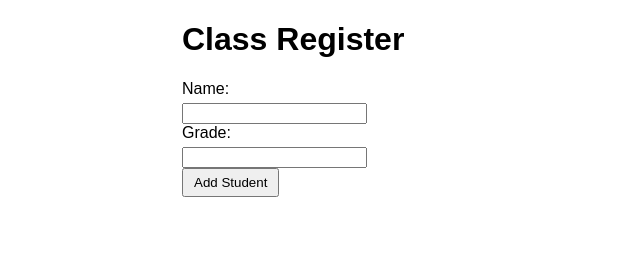
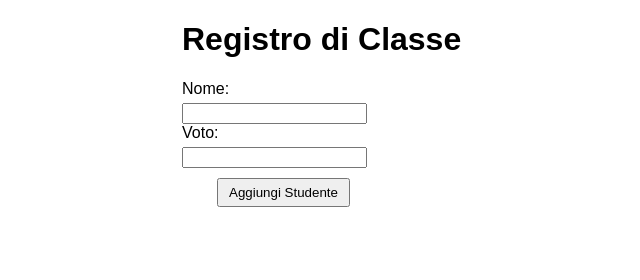
Before and after one commit to maxnoodle/RegistroClasse, a website: page index.html in a window 1280 px wide. Shown: the whole page, without its empty margins (308-948 px from the left). Drawn offline with Linux system fonts and the light colour scheme.

Commit message:
Modifiche per traduzione Italiano

```diff
--- a/index.html
+++ b/index.html
@@ -4,20 +4,20 @@
     <meta charset="UTF-8">
     <meta name="viewport" content="width=device-width, initial-scale=1.0">
     <link rel="stylesheet" href="styles.css">
-    <title>Class Register</title>
+    <title>Registro di Classe</title>
 </head>
 <body>
 <div id="app">
-    <h1>Class Register</h1>
+    <h1>Registro di Classe</h1>
 
     <form id="studentForm">
-        <label for="name">Name:</label>
+        <label for="name">Nome:</label>
         <input type="text" id="name" required>
 
-        <label for="grade">Grade:</label>
+        <label for="grade">Voto:</label>
         <input type="text" id="grade" required>
 
-        <button type="button" onclick="addStudent()">Add Student</button>
+        <button type="button" onclick="addStudent()" class="bottone">Aggiungi Studente</button>
     </form>
 
     <ul id="studentList"></ul>
--- a/script.js
+++ b/script.js
@@ -40,11 +40,11 @@ function displayStudents(students) {
     // Display each student in the list
     students.forEach(student => {
         const listItem = document.createElement("li");
-        listItem.textContent = `${student.name} - Grade: ${student.grade}`;
+        listItem.textContent = `${student.name} - Voto: ${student.grade}`;
 
         // Add a delete button for each student
         const deleteButton = document.createElement("button");
-        deleteButton.textContent = "Delete";
+        deleteButton.textContent = "Elimina";
         deleteButton.onclick = () => deleteStudent(student, students);
 
         listItem.appendChild(deleteButton);
--- a/styles.css
+++ b/styles.css
@@ -20,7 +20,14 @@ label {
 button {
     padding: 5px 10px;
     cursor: pointer;
-    margin-right: 80px;
+    margin-left: 20px;
+}
+
+.bottone {
+    padding: 5px 10px;
+    cursor: pointer;
+    margin-left: 35px;
+    margin-top: 10px;
 }
 
 ul {
```
